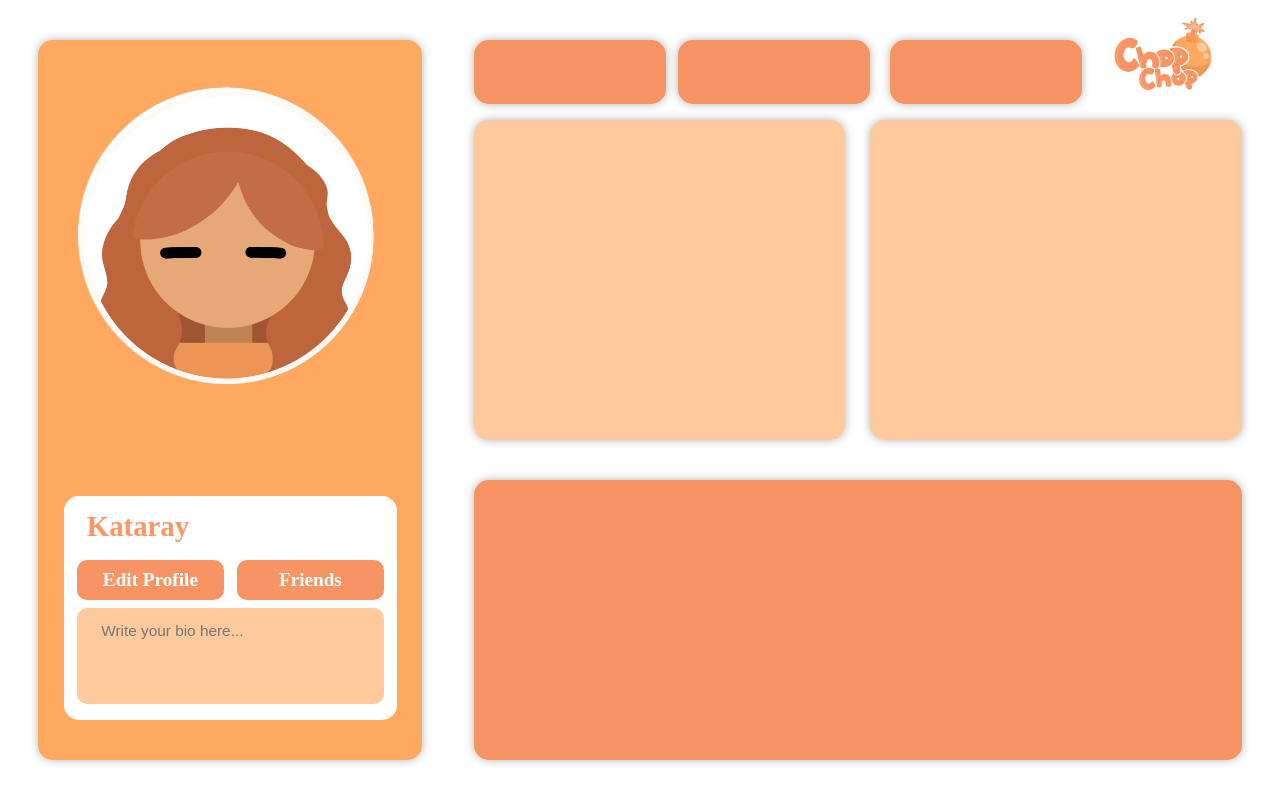
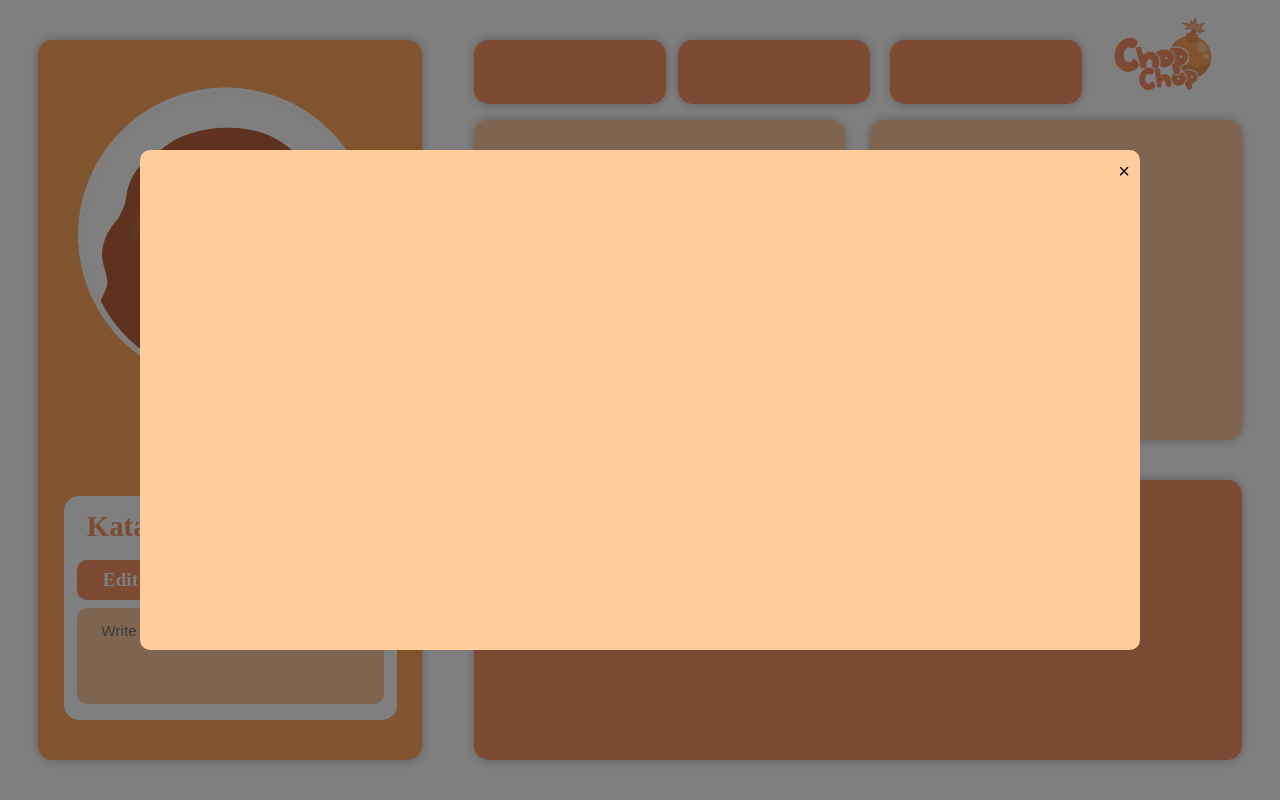
Before and after one commit to Kataray/Winhacks2025, a React (Vite) app: page / in a window 1280 px wide. Both pictures are taken after a click on the element "Edit Profile". Built offline with nearby package versions, Linux system fonts and the light colour scheme.

Commit message:
Added Profile/friends popups

```diff
--- /dev/null
+++ b/src/components/EditProfilePopup/EditProfilePopup.jsx
@@ -0,0 +1,19 @@
+import React from "react";
+// import styles from "./FriendsListPopup.module.css";
+import styles from "./EditProfilePopup.module.css";
+
+const EditProfilePopup = ({ onClose }) => {
+    return (
+        <div className={styles.editProfileOverlay}>
+            <div className={styles.editProfilePopup}>
+                <button className={styles.editProfileCloseButton} onClick={onClose}>
+                    &times;
+                </button>
+
+
+            </div>
+        </div>
+    );
+};
+
+export default EditProfilePopup;
--- /dev/null
+++ b/src/components/EditProfilePopup/EditProfilePopup.module.css
@@ -0,0 +1,34 @@
+.editProfileOverlay {
+    position: fixed;
+    top: 0;
+    left: 0;
+    width: 100vw;
+    height: 100vh;
+    background-color: rgba(0, 0, 0, 0.5);
+    display: flex;
+    justify-content: center;
+    align-items: center;
+    z-index: 1000;
+}
+
+.editProfilePopup {
+    background: #ffcc9c;
+    padding: 20px;
+    border-radius: 10px;
+    position: relative;
+    width: 1000px;
+    height: 500px;
+    display: flex;
+    justify-content: center;
+    align-items: center;
+}
+
+.editProfileCloseButton {
+    position: absolute;
+    top: 10px;
+    right: 10px;
+    background: none;
+    border: none;
+    font-size: 20px;
+    cursor: pointer;
+}
--- /dev/null
+++ b/src/components/FriendsListPopup/FriendsListPopup.jsx
@@ -0,0 +1,16 @@
+import React from "react";
+import styles from "./FriendsListPopup.module.css";
+
+const FriendsListPopup = ({ onClose }) => {
+    return (
+        <div className={styles.friendsListOverlay}>
+            <div className={styles.friendsListPopup}>
+                <button className={styles.friendsListCloseButton} onClick={onClose}>
+                    &times;
+                </button>
+            </div>
+        </div>
+    );
+};
+
+export default FriendsListPopup;
--- /dev/null
+++ b/src/components/FriendsListPopup/FriendsListPopup.module.css
@@ -0,0 +1,34 @@
+.friendsListOverlay {
+    position: fixed;
+    top: 0;
+    left: 0;
+    width: 100vw;
+    height: 100vh;
+    background-color: rgba(0, 0, 0, 0.5);
+    display: flex;
+    justify-content: center;
+    align-items: center;
+    z-index: 1000;
+}
+
+.friendsListPopup {
+    background: #9a2020;
+    padding: 20px;
+    border-radius: 10px;
+    position: relative;
+    width: 1000px;
+    height: 500px;
+    display: flex;
+    justify-content: center;
+    align-items: center;
+}
+
+.friendsListCloseButton {
+    position: absolute;
+    top: 10px;
+    right: 10px;
+    background: none;
+    border: none;
+    font-size: 20px;
+    cursor: pointer;
+}
--- a/src/components/MainPage/MainPage.jsx
+++ b/src/components/MainPage/MainPage.jsx
@@ -1,9 +1,12 @@
 import React, { useState } from "react";
 import styles from "./MainPage.module.css";
-import Popup from "../Popup/Popup";
+// import Popup from "../Popup/Popup";
+import EditProfilePopup from "../EditProfilePopup/EditProfilePopup.jsx";
+import FriendsListPopup from "../FriendsListPopup/FriendsListPopup.jsx";
 
 const MainPage = () => {
-    const [showPopup, setShowPopup] = useState(false);
+    const [showEditProfilePopup, setShowEditProfilePopup] = useState(false);
+    const [showFriendsPopup, setShowFriendsPopup] = useState(false);
     const [bio, setBio] = useState("");
 
     return (
@@ -20,9 +23,10 @@ const MainPage = () => {
                 <img src="/assets/ProfileBgEmpty.png" alt="CircleBg" className={styles.whiteCircleBg}/>
             </div>
             {/*<button className={styles.openButton} onClick={() => setShowPopup(true)}>*/}
-            {/*    Open Popup*/}
+            {/*    Open FriendsListPopup*/}
             {/*</button>*/}
-            {showPopup && <Popup onClose={() => setShowPopup(false)}/>}
+            {/*{showPopup && <FriendsListPopup onClose={() => setShowPopup(false)} />}*/}
+
 
             <div className={styles.acheivmentsBox}></div>
             <div className={styles.pointsBox}></div>
@@ -42,13 +46,21 @@ const MainPage = () => {
                 <img src="/assets/ProfilePic.png" alt="Logo" className={styles.profilePic}/>
             </div>
 
-            <div className={styles.EditProfileButton}>
+            <div
+                className={styles.EditProfileButton}
+                onClick={() => setShowEditProfilePopup(true)}
+            >
                 Edit Profile
             </div>
+            {showEditProfilePopup && <EditProfilePopup onClose={() => setShowEditProfilePopup(false)} />}
 
-            <div className={styles.FriendsButton}>
+            <div
+                className={styles.FriendsButton}
+                onClick={() => setShowFriendsPopup(true)}
+            >
                 Friends
             </div>
+            {showFriendsPopup && <FriendsListPopup onClose={() => setShowFriendsPopup(false)} />}
 
             <div className={styles.NameDisplay}>Kataray</div>
 
```
Also changed, not shown: src/components/MainPage/MainPage.module.css (+35 -0 lines).
